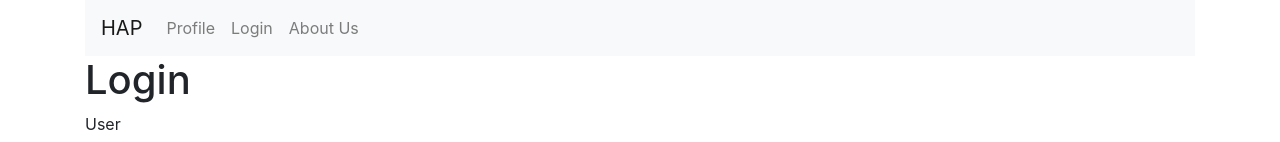
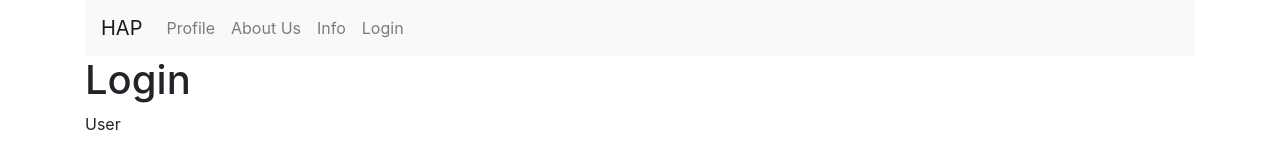
Before and after one commit to Pravindu-Lokuarumage/Strawhats, a React (Create React App) app in the folder web/: page /login in a window 1280 px wide. Shown: the top 142 px of the page. Built offline with nearby package versions, Linux system fonts and the light colour scheme.

Commit message:
UPDATE: logout function

```diff
--- a/web/src/components/navbar.jsx
+++ b/web/src/components/navbar.jsx
@@ -4,7 +4,38 @@ import Navbar from 'react-bootstrap/Navbar'
 import Nav from 'react-bootstrap/Nav'
 import {Link} from 'react-router-dom';
 
+
+const isAuthenticated = localStorage.getItem('isAuthenticated');
+const currentUser = localStorage.getItem('user');
+
 class Navigation extends Component {
+    constructor(props){
+		super(props)
+		this.state ={
+            Auth:false,
+            name:"Login"
+        }
+		this.handleClick = this.handleClick.bind(this);
+	}
+    componentDidMount(){
+		if (!currentUser){
+            this.setState({Auth:true,name:"Login"})
+            const path = window.location.pathname;
+    	    if (path !== '/login' && path !== '/registeration') {
+		    	window.location.href = '/login';
+		    }
+        }
+        else{
+            this.setState({Auth:true,name:"Logout"})
+        }
+    }
+    handleClick(){
+        if (isAuthenticated){
+            localStorage.removeItem('user');
+            localStorage.removeItem('isAuthenticated');
+            this.setState({Auth:true,name:"Login"})
+        }
+    }
     render(){
         return(
         <Navbar bg="light" expand="lg">
@@ -13,8 +44,9 @@ class Navigation extends Component {
             <Navbar.Collapse id="basic-navbar-nav">
             <Nav className="mr-auto">
                 <Link className="nav-item nav-link" to="/">Profile</Link>
-            <Link className="nav-item nav-link" to="/Login">Login</Link>
                 <Link className="nav-item nav-link" to="/about-me">About Us</Link>
+                <Link className="nav-item nav-link" to="/info">Info</Link>
+                <Link to='/login' className="nav-item nav-link" onClick={this.handleClick}>{this.state.name}</Link>
             </Nav>
             </Navbar.Collapse>
         </Navbar>
```
Lines whose indentation alone changed are shown as unchanged.
